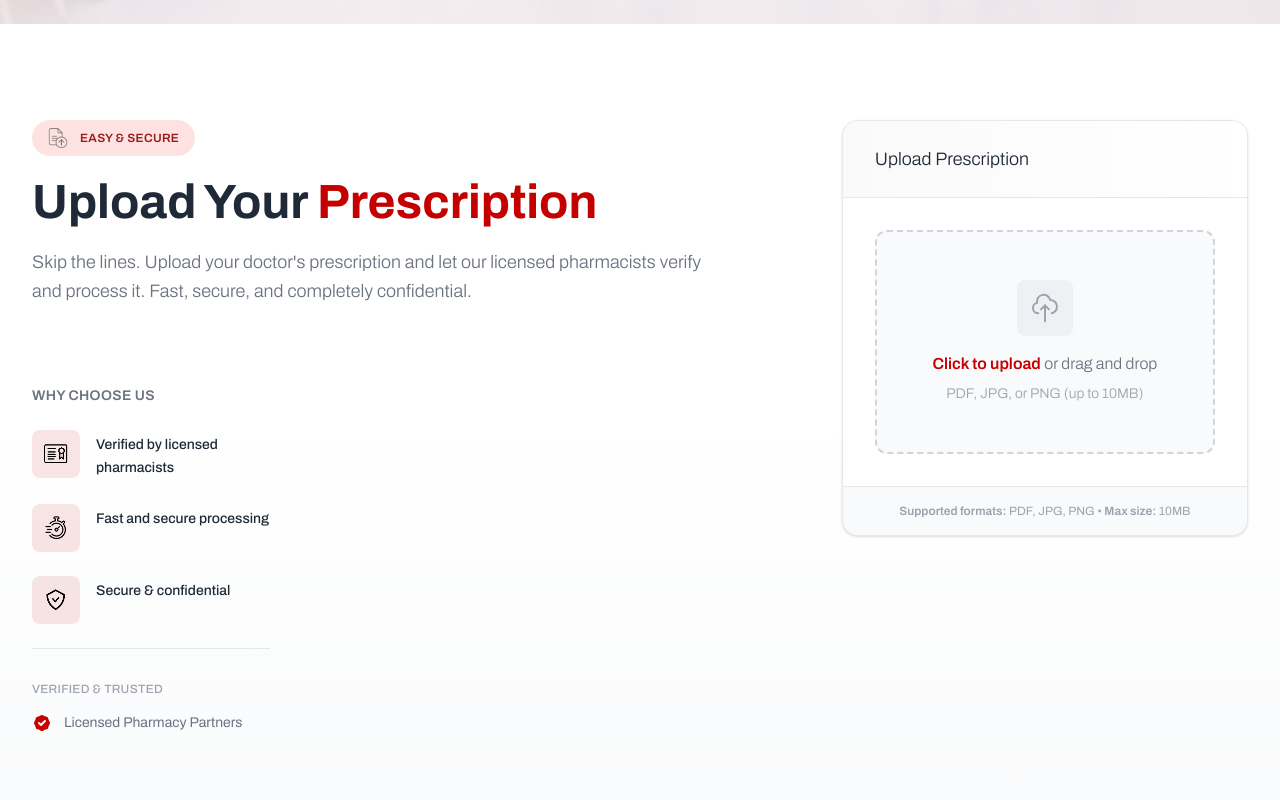
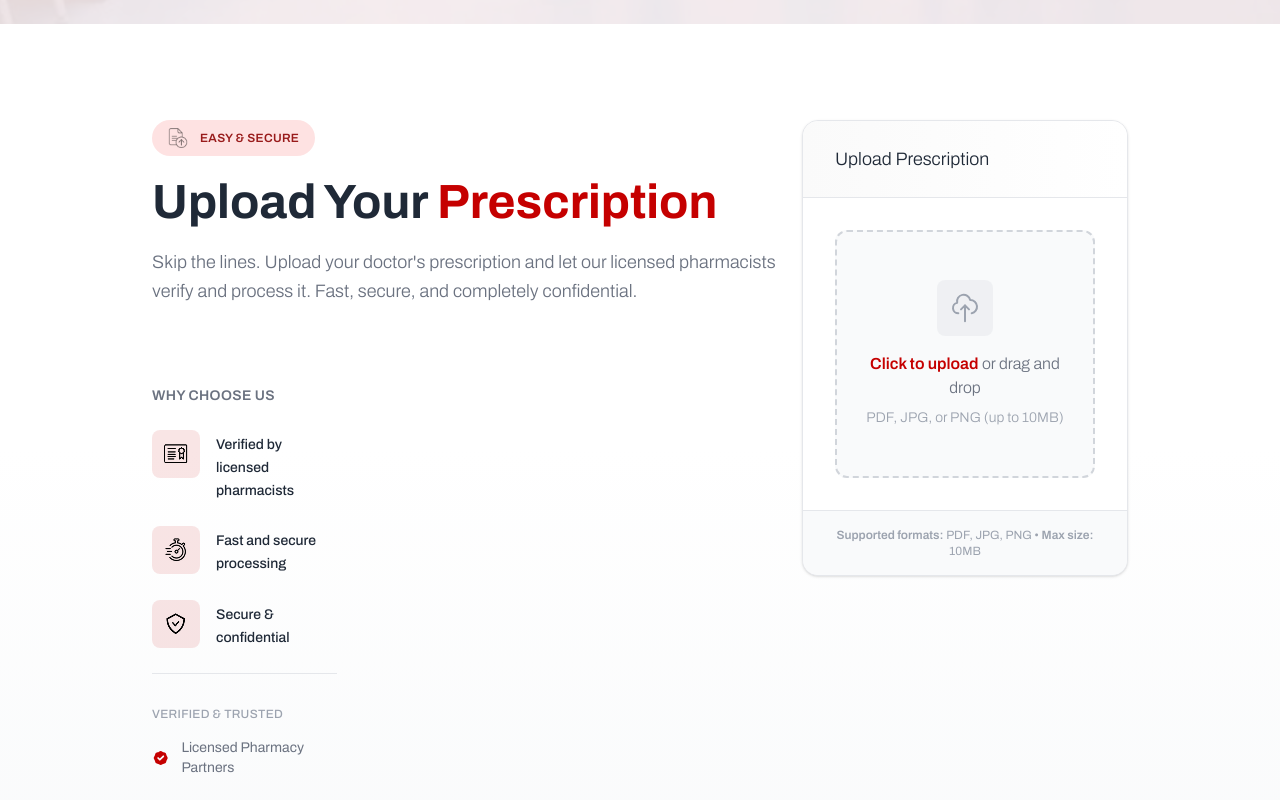
Before and after one commit to orent143/glg-frontend, a Next.js app: page / in a window 1280 px wide. Shown: the part 5720-6520 px from the top of the page. Built offline with nearby package versions, Linux system fonts and the light colour scheme.

Commit message:
Final Fix for Phase 1

```diff
--- a/src/components/sections/UploadPrescription.tsx
+++ b/src/components/sections/UploadPrescription.tsx
@@ -117,7 +117,7 @@ export default function UploadPrescription() {
 
   return (
     <section className="w-full bg-gradient-to-b from-white via-white to-[#F9FAFB] py-16 md:py-24 px-6 md:px-8">
-      <div className="max-w-7xl mx-auto">
+      <div className="px-6 md:px-30">
         <div className="flex">
           <div className="flex flex-col">
             <div className="mb-16 md:mb-20">
```
